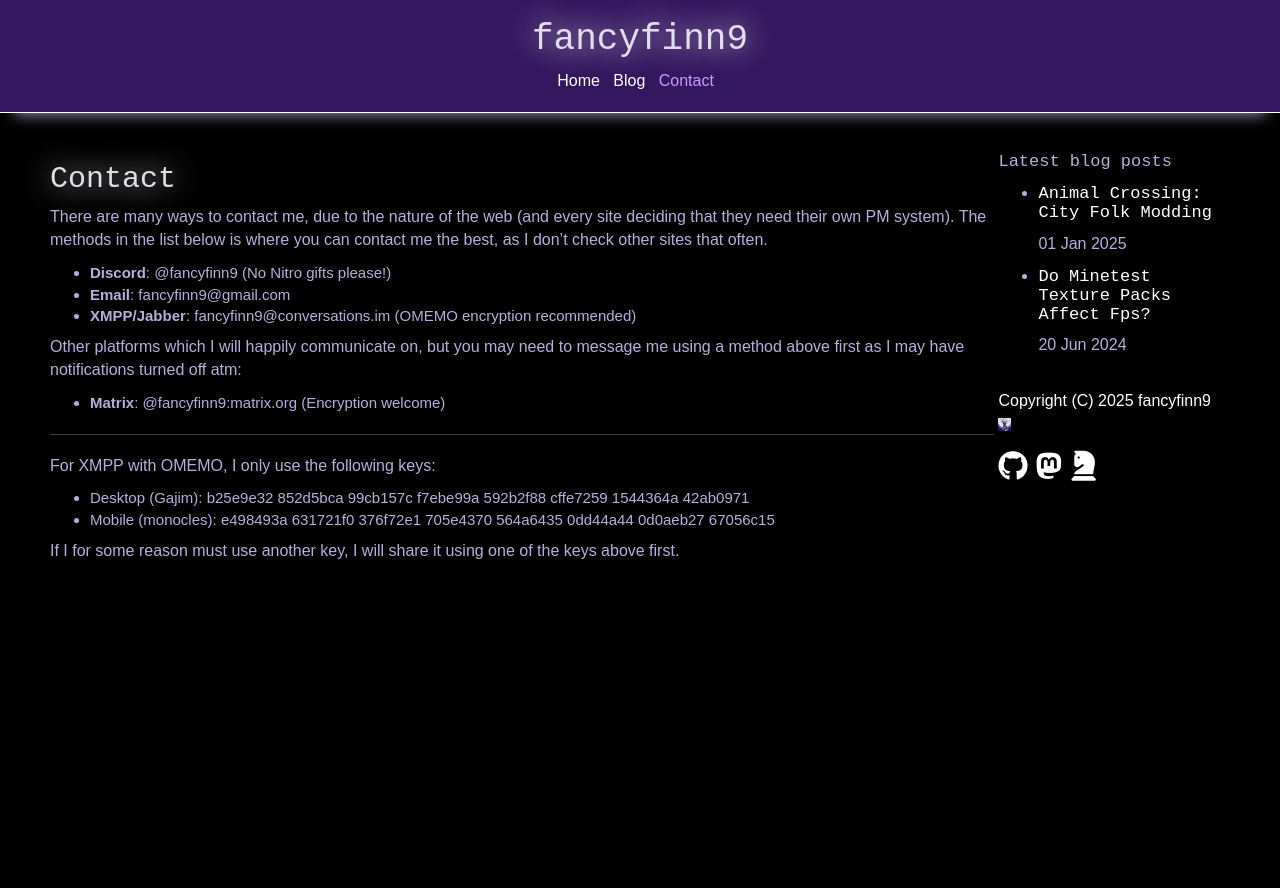
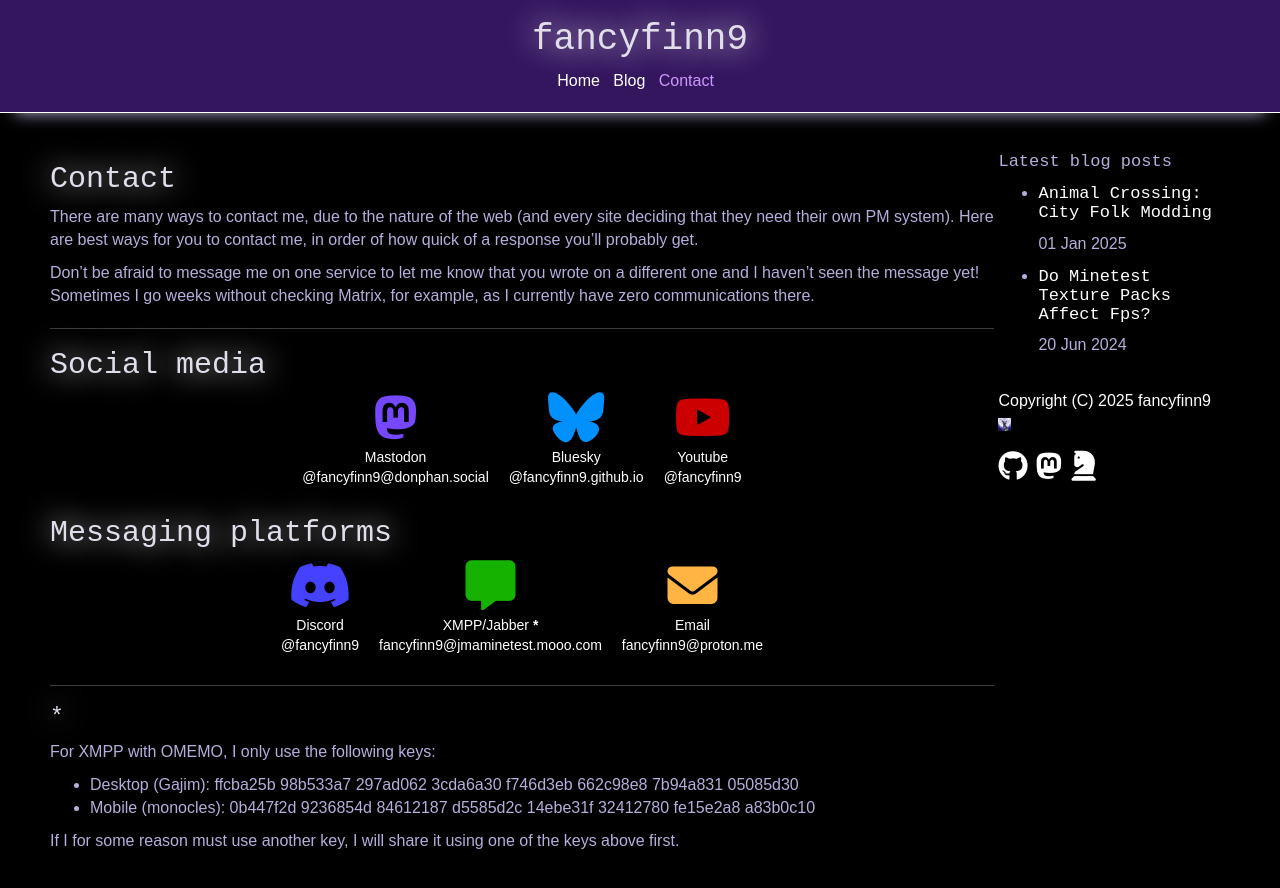
Before and after one commit to fancyfinn9/fancyfinn9.github.io, a Jekyll site: the page built from contact.md, in a window 1280 px wide. Shown: the top 888 px of the page. Built offline with Jekyll 4.4.1, drawn with Linux system fonts in a browser that asks for light colours.

Commit message:
Update contact page

```diff
--- a/_layouts/base.html
+++ b/_layouts/base.html
@@ -9,6 +9,7 @@
 	<link rel="sitemap" type="application/xml" title="Sitemap" href="/sitemap.xml" />
 	<meta name="google-site-verification" content="KMzKpgqoD2-fYa8zfsNbah2BnPfGdaZigBWo_eDbYTc" />
 	<link rel="me" href="https://donphan.social/@fancyfinn9" />
+	<meta name="fediverse:creator" content="@fancyfinn9@donphan.social">
 	<link rel="apple-touch-icon" sizes="180x180" href="/apple-touch-icon.png">
 	<link rel="icon" type="image/png" sizes="32x32" href="/favicon-32x32.png">
 	<link rel="icon" type="image/png" sizes="16x16" href="/favicon-16x16.png">
--- a/_sass/main.scss
+++ b/_sass/main.scss
@@ -28,6 +28,10 @@ pre {
 }
 
 p {
+	font-size: 16px;
+}
+
+li {
 	font-size: 16px;
 }
 
@@ -108,3 +112,23 @@ th, td {
 	padding: 8px;
 	text-align: left;
 }
+
+.contact_container {
+    display: flex;
+    justify-content: center;
+	align-items: center;
+    gap: 20px;  /* Adds space between images */
+}
+
+.contact_image-box {
+    text-align: center; /* Centers the text below each image */
+}
+
+.contact_image-box i {
+    font-size: 50px;
+}
+
+.contact_image-box p {
+    margin-top: 5px;
+    font-size: 14px;
+}
--- a/contact.md
+++ b/contact.md
@@ -6,20 +6,65 @@ layout: default
 
 ## Contact
 
-There are many ways to contact me, due to the nature of the web (and every site deciding that they need their own PM system). The methods in the list below is where you can contact me the best, as I don't check other sites that often.
+There are many ways to contact me, due to the nature of the web (and every site deciding that they need their own PM system). Here are best ways for you to contact me, in order of how quick of a response you'll probably get.
 
-- **Discord**: @fancyfinn9 (No Nitro gifts please!)
-- **Email**: fancyfinn9@gmail.com
-- **XMPP/Jabber**: fancyfinn9@conversations.im (OMEMO encryption recommended)
-
-Other platforms which I will happily communicate on, but you may need to message me using a method above first as I may have notifications turned off atm:
-
-- **Matrix**: @fancyfinn9:matrix.org (Encryption welcome)
+Don't be afraid to message me on one service to let me know that you wrote on a different one and I haven't seen the message yet! Sometimes I go weeks without checking Matrix, for example, as I currently have zero communications there.
 
 ---
 
+## Social media
+
+<div class="contact_container">
+    <div class="contact_image-box">
+        <a href="https://donphan.social/@fancyfinn9">
+            <i class="fa-brands fa-mastodon" style="color: #7547ff;"></i>
+            <p>Mastodon<br>@fancyfinn9@donphan.social</p>
+        </a>
+    </div>
+    <div class="contact_image-box">
+        <a href="https://bsky.app/profile/fancyfinn9.github.io">
+            <i class="fa-brands fa-bluesky" style="color: #0091ff;"></i>
+            <p>Bluesky<br>@fancyfinn9.github.io</p>
+        </a>
+    </div>
+    <div class="contact_image-box">
+        <a href="https://www.youtube.com/@fancyfinn9">
+            <i class="fa-brands fa-youtube" style="color: #cc0000;"></i>
+            <p>Youtube<br>@fancyfinn9</p>
+        </a>
+    </div>
+</div>
+
+## Messaging platforms
+
+<div class="contact_container">
+    <div class="contact_image-box">
+        <a href="https://discord.com/users/955575589744545882">
+            <i class="fa-brands fa-discord" style="color: #4542ff;"></i>
+            <p>Discord<br>@fancyfinn9</p>
+        </a>
+    </div>
+    <div class="contact_image-box">
+        <a href="xmpp:fancyfinn9@jmaminetest.mooo.com">
+            <i class="fa-solid fa-message" style="color: #15b300;"></i>
+            <p>XMPP/Jabber <b>*</b><br>fancyfinn9@jmaminetest.mooo.com</p>
+        </a>
+    </div>
+    <div class="contact_image-box">
+        <a href="mailto:fancyfinn9@proton.me">
+            <i class="fa-solid fa-envelope" style="color:rgb(255, 180, 67);"></i>
+            <p>Email<br>fancyfinn9@proton.me</p>
+        </a>
+    </div>
+</div>
+
+
+
+---
+
+<h3><div id="xmpp">*</div></h3>
 For XMPP with OMEMO, I only use the following keys:
-- Desktop (Gajim): b25e9e32 852d5bca 99cb157c f7ebe99a 592b2f88 cffe7259 1544364a 42ab0971
-- Mobile (monocles): e498493a 631721f0 376f72e1 705e4370 564a6435 0dd44a44 0d0aeb27 67056c15
+- Desktop (Gajim): ffcba25b 98b533a7 297ad062 3cda6a30 f746d3eb 662c98e8 7b94a831 05085d30
+- Mobile (monocles): 0b447f2d 9236854d 84612187 d5585d2c 14ebe31f 32412780 fe15e2a8 a83b0c10
 
 If I for some reason must use another key, I will share it using one of the keys above first.
```
